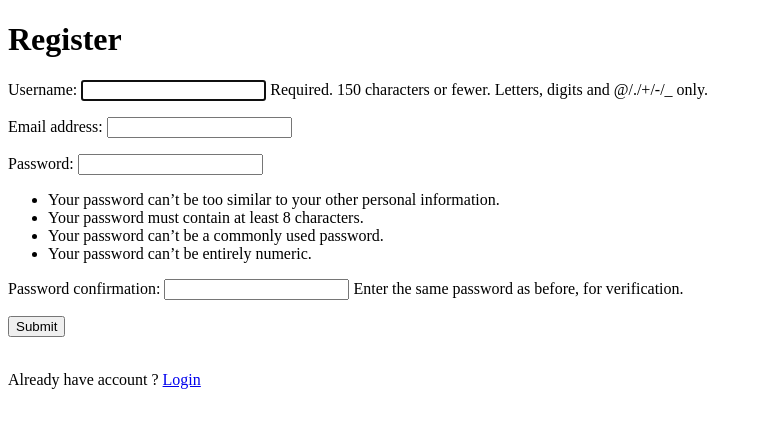
After one commit to samapara/voiceDjango, a Django app: page /register/ in a window 1280 px wide. The commit adds this page. Shown: the top 428 px of the page, without its empty margins (0-762 px from the left). Run offline with Django 3.2, Linux system fonts and the light colour scheme.

Commit message:
Added login , logout full functionality

```diff
--- a/userportal/forms.py
+++ b/userportal/forms.py
@@ -1,5 +1,6 @@
 from django import forms
-
+from django.contrib.auth.forms import UserCreationForm
+from django.contrib.auth.models import User
 
 from .models import AudioUploadModel
 
@@ -10,3 +11,13 @@ class AudioUploadForm(forms.ModelForm):
 		'title',
 		'audio'
 		]
+
+class CreateUserForm(UserCreationForm):
+	class Meta:
+		model =User
+		fields =[
+			'username',
+			'email',
+			'password1',
+			'password2'
+		]
--- a/userportal/templates/index.html
+++ b/userportal/templates/index.html
@@ -47,7 +47,8 @@
         <figure class="logo animated fadeInDown delay-07s">
             <a href="#"><img src="{% static 'img/logo1.png' %}" alt=""></a>
         </figure>
-        <h1 class="animated fadeInDown delay-07s">Welcome To Voice Generator</h1>
+        <span> <a href="{% url 'logout' %}"> Logout</a> </span>
+        <h1 class="animated fadeInDown delay-07s">Welcome To Voice Generator , {{ request.user }}</h1>
         <ul class="we-create animated fadeInUp delay-1s">
             <li>We are a digital platform to generate realistic voices.</li>
         </ul>
--- /dev/null
+++ b/userportal/templates/userportal/register.html
@@ -0,0 +1,25 @@
+<!DOCTYPE html>
+<html lang="en">
+<head>
+    <meta charset="UTF-8">
+    <title>Title</title>
+</head>
+<body>
+<h1>Register </h1>
+
+<form method="POST" action="">{% csrf_token %}
+    {{ form.as_p }}
+    <input type="submit" name="Create User" />
+    <br>
+    {{ form.errors }}
+
+    <br>
+    {% for message in messages %}
+        <p>{{ message }} #</p>
+    {% endfor %}
+    <p>Already have account ? <a href="{% url 'login' %}"> Login</a>
+    </p>
+</form>
+
+</body>
+</html>
--- a/userportal/views.py
+++ b/userportal/views.py
@@ -1,27 +1,77 @@
-from django.shortcuts import render,redirect
+from django.shortcuts import render, redirect
 from django.core.files.storage import FileSystemStorage
-from .forms import AudioUploadForm
+from .forms import AudioUploadForm, CreateUserForm
 from .models import AudioUploadModel
+from django.contrib.auth.forms import UserCreationForm
+from django.contrib import messages
+from django.contrib.auth import authenticate, login, logout
+from django.contrib.auth.decorators import login_required
+
 
 # Create your views here.
+def register_view(request):
+	if request.user.is_authenticated:
+		return redirect('home')
+	else:
+		form = CreateUserForm()
+		if request.method == "POST":
+			form = CreateUserForm(request.POST)
+			if form.is_valid():
+				form.save()
+				user = form.cleaned_data.get('username')
+				messages.success(request, 'Account creation for ' + user + ' is successful !')
+				return redirect('login')
+			else:
+				print(form.errors)
 
+		context = {
+			'form': form
+		}
+		return render(request, "userportal/register.html", context)
+
+
+def login_view(request):
+	if request.user.is_authenticated:
+		return redirect('home')
+	else:
+		if request.method == 'POST':
+			iusername = request.POST.get('username')
+			ipassword = request.POST.get('password')
+			user = authenticate(request, username=iusername, password=ipassword)
+
+			if user is not None:
+				login(request, user)
+				return redirect('home')
+			else:
+				messages.info(request, 'Username or password is incorrect')
+
+		context = {}
+		return render(request, "userportal/login.html", context)
+
+
+def logout_view(request):
+    logout(request)
+    return redirect('login')
+
+@login_required(login_url='login')
+def audio_list(request):
+    audio_list = AudioUploadModel.objects.all()
+    context = {
+        'audios': audio_list
+    }
+    return render(request, 'audio_list.html', context)
+
+
+@login_required(login_url='login')
 def indexPage(request):
-
-	if request.method=='POST':
-		form=AudioUploadForm(request.POST,request.FILES)
-		if form.is_valid():
-			form.save()
-			return redirect('/audio_list')
-	else:
-		form=AudioUploadForm()
-	context={
-		'form' : form
-	}
-	return render(request,'index.html',context)
-
-def audio_list(request):
-	audio_list = AudioUploadModel.objects.all()
-	context={
-	'audios' : audio_list
-	}
-	return render(request,'audio_list.html',context)
+    if request.method == 'POST':
+        form = AudioUploadForm(request.POST, request.FILES)
+        if form.is_valid():
+            form.save()
+            return redirect('/audio_list')
+    else:
+        form = AudioUploadForm()
+    context = {
+        'form': form
+    }
+    return render(request, 'index.html', context)
--- a/voiceDjango/urls.py
+++ b/voiceDjango/urls.py
@@ -15,14 +15,17 @@ Including another URLconf
 """
 from django.contrib import admin
 from django.urls import path
-from userportal.views import indexPage,audio_list
+from userportal.views import indexPage,audio_list ,register_view ,login_view ,logout_view
 from django.conf import settings
 from django.conf.urls.static import static
 
 urlpatterns = [
     path('audio_list/', audio_list),
     path('admin/', admin.site.urls),
-    path('', indexPage),
+    path('login/', login_view,name="login"),
+    path('logout/', logout_view,name="logout"),
+    path('register/', register_view,name="register"),
+    path('', indexPage , name="home"),
 
 ]
 
```
Also changed, not shown: userportal/templates/userportal/login.html (added, +25 -0 lines).
